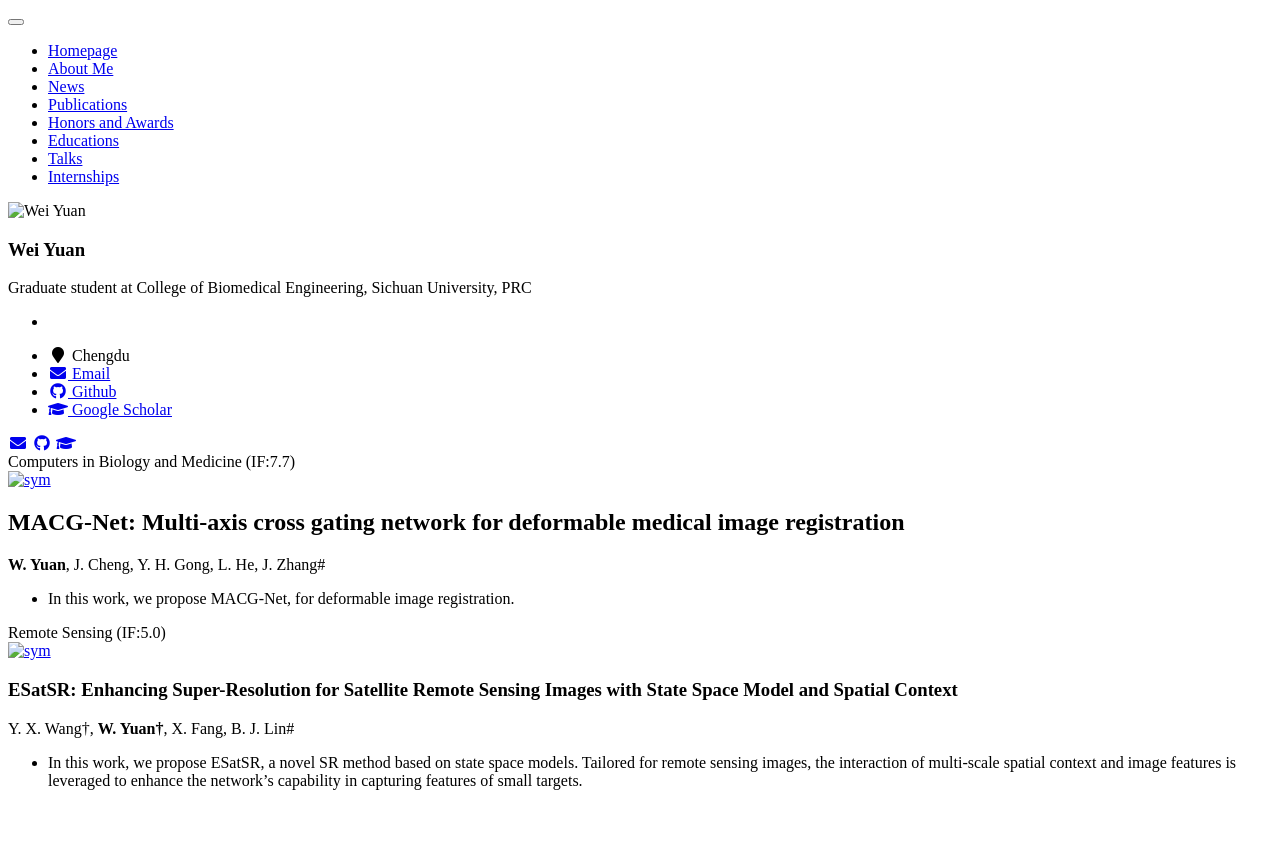
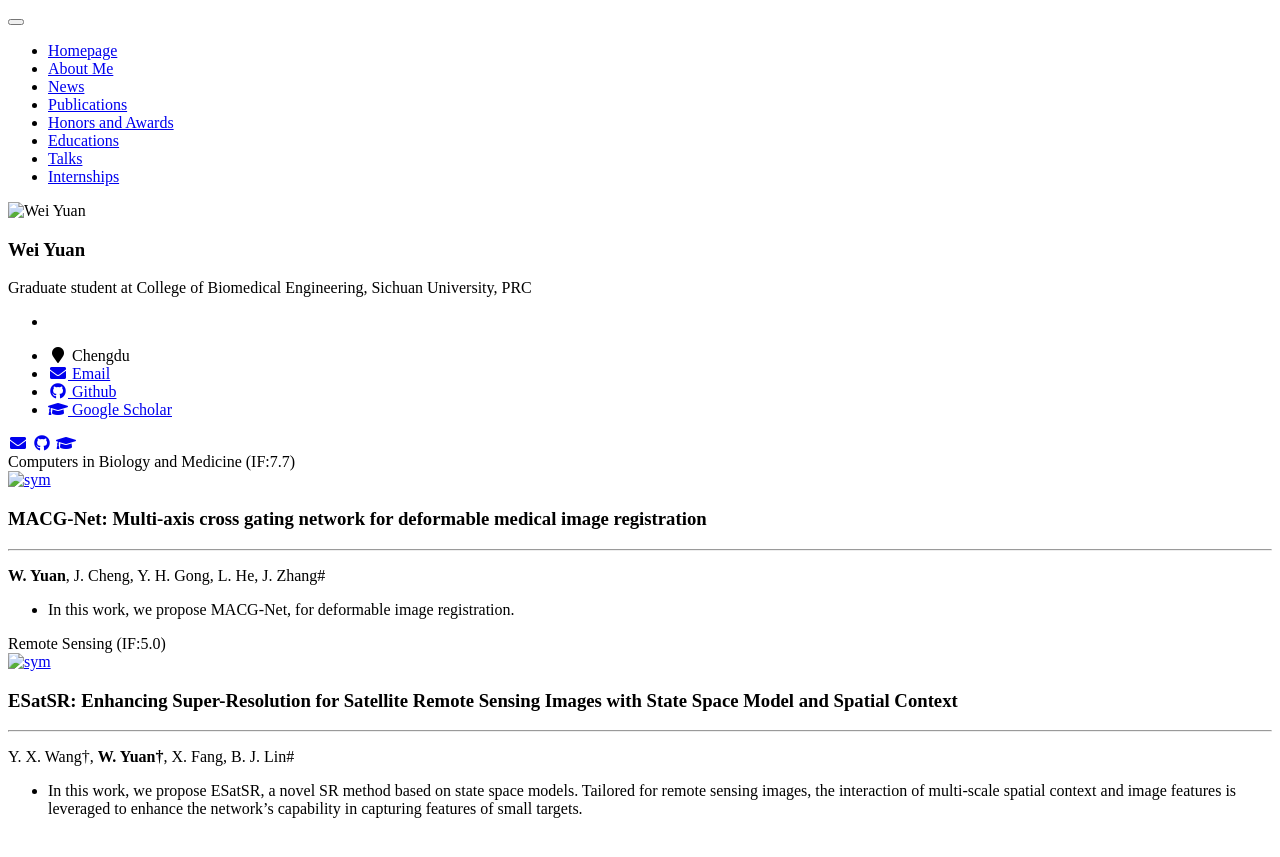
Before and after one commit to Valeyards/Valeyards.github.io, a Jekyll site: the page built from _pages/pubs.md, in a window 1280 px wide. Shown: the top 857 px of the page. Built offline with Jekyll 4.4.1, drawn with Linux system fonts in a browser that asks for light colours; our own code applies the rules of GitHub Pages for plain Markdown files.

Commit message:
Add files via upload

```diff
--- a/_pages/pubs.md
+++ b/_pages/pubs.md
@@ -9,7 +9,9 @@
 </a>
 </div></div>
 <div class='paper-box-text' markdown="1">
-## MACG-Net: Multi-axis cross gating network for deformable medical image registration
+### MACG-Net: Multi-axis cross gating network for deformable medical image registration
+
+---
 
 **W. Yuan**, J. Cheng, Y. H. Gong, L. He, J. Zhang#
 
@@ -28,6 +30,8 @@
 <div class='paper-box-text' markdown="1">
 ### ESatSR: Enhancing Super-Resolution for Satellite Remote Sensing Images with State Space Model and Spatial Context
 
+---
+
 Y. X. Wang†, **W. Yuan†**, X. Fang, B. J. Lin#
 
 - In this work, we propose ESatSR, a novel SR method based on state space models. Tailored for remote sensing images, the interaction of multi-scale spatial context and image features is leveraged to enhance the network’s capability in capturing features of small targets.
```
